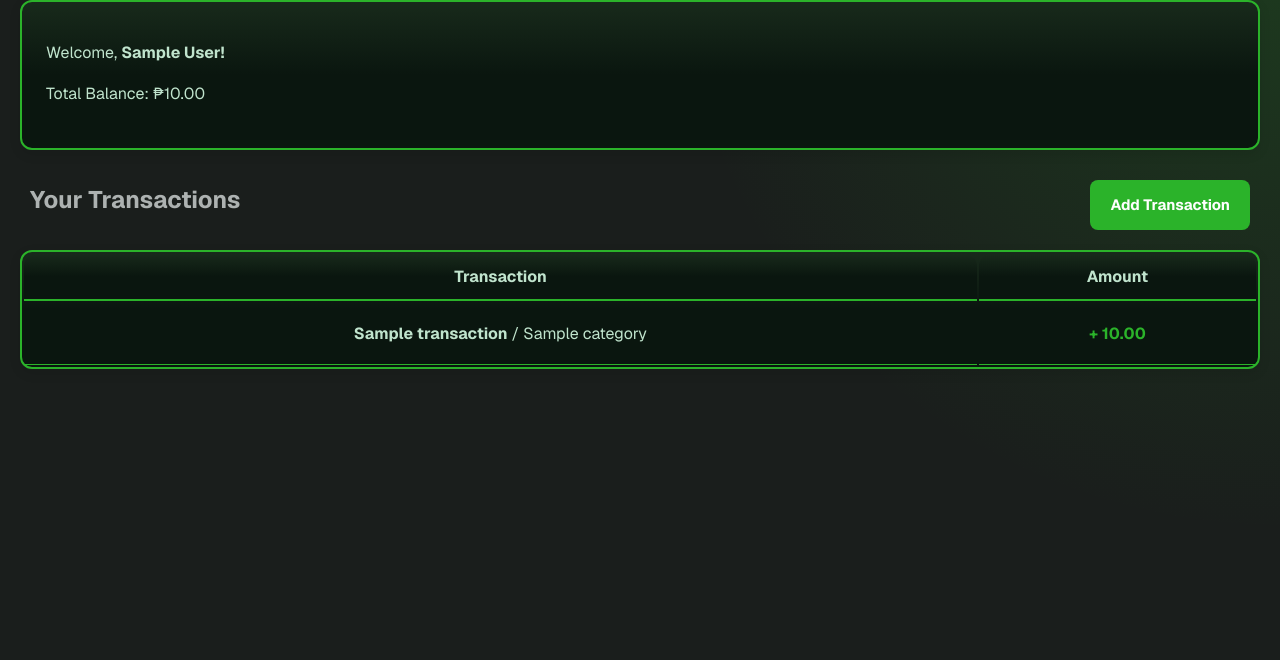
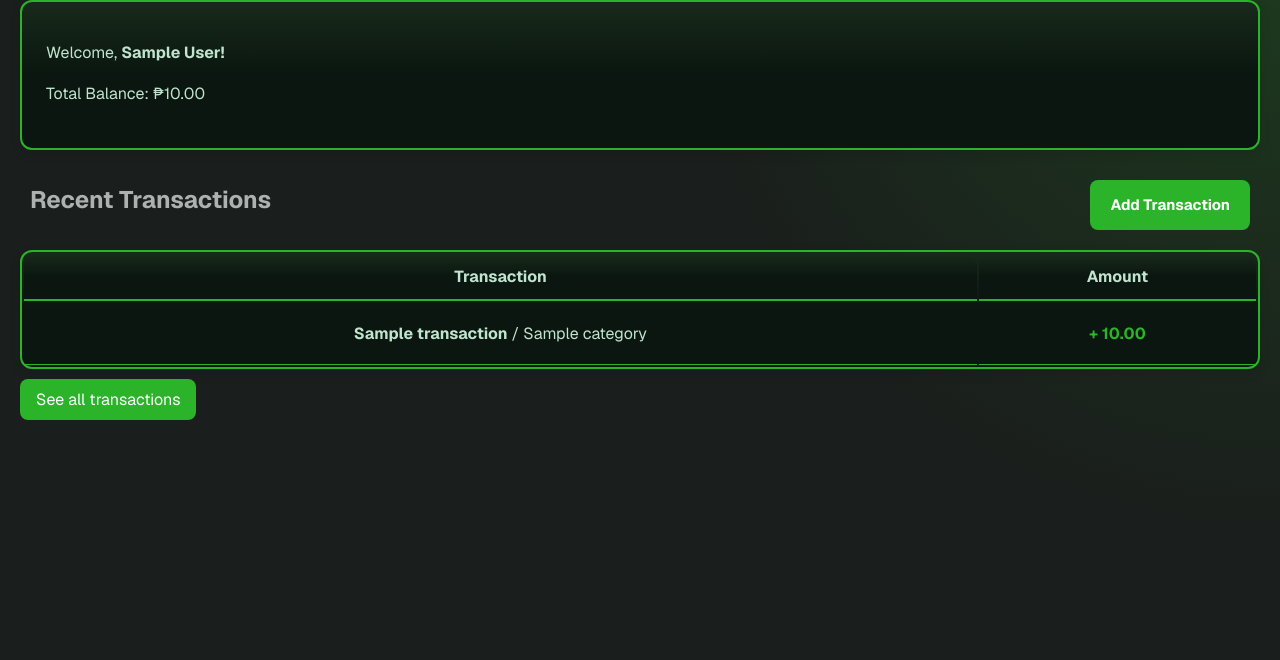
Before and after one commit to Mekuuuuu/cmsc126-long-exam-2, a Django app: page / in a window 1280 px wide. Shown: the part 81-741 px from the top of the page. Run offline with Django 5.2, Linux system fonts and the light colour scheme; a user stored in the database is signed in; tables that the repository leaves empty hold one stand-in row (values such as "Sample post").

Commit message:
Revert overwritten text in home

```diff
--- a/budget_tracker/accounts/templates/auth1_app/home.html
+++ b/budget_tracker/accounts/templates/auth1_app/home.html
@@ -39,7 +39,7 @@
 
 
     <div class="transactions-header">
-        <h2>Your Transactions</h2>
+        <h2>Recent Transactions</h2>
         <button id="openModalBtn">Add Transaction</button>
     </div>
 
@@ -68,6 +68,9 @@
             {% endfor %}
         </tbody>
     </table>
+    {% if transactions %}
+        <a href="">See all transactions</a>
+    {% endif %}
 </body>
 
 <div id="transactionModal" class="modal-overlay">
```
